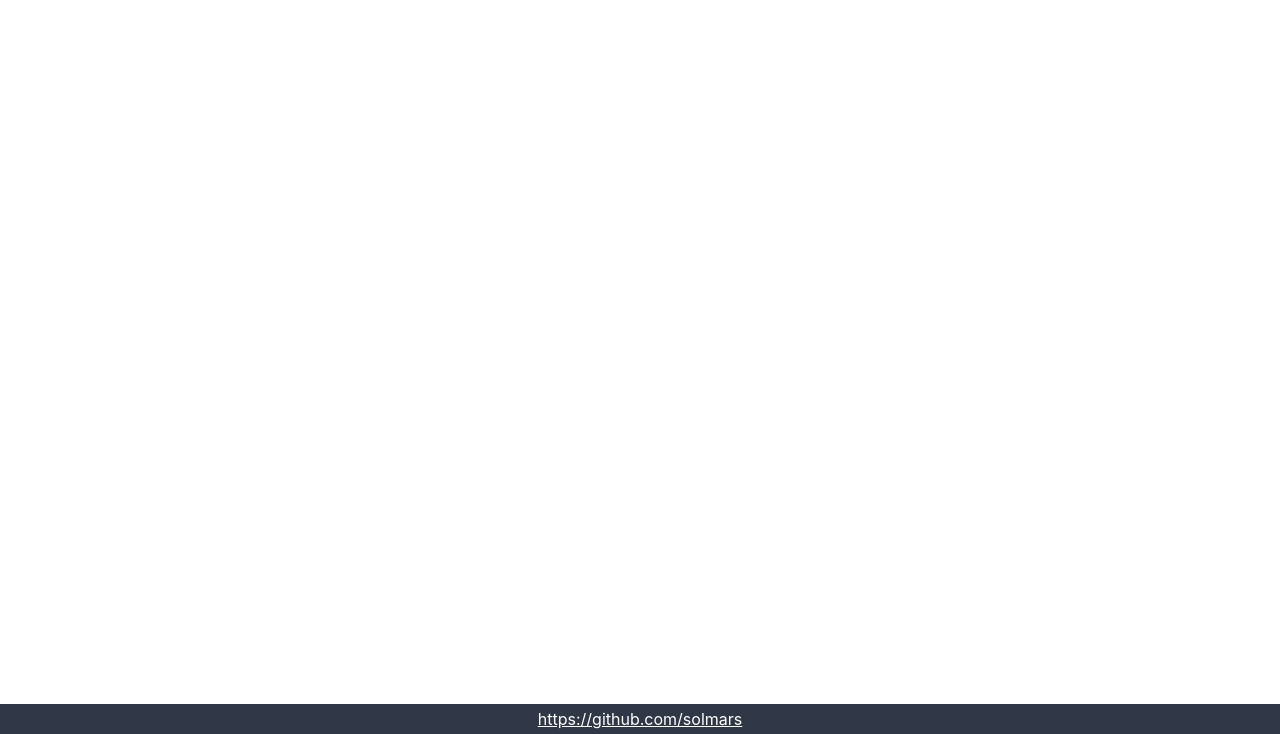
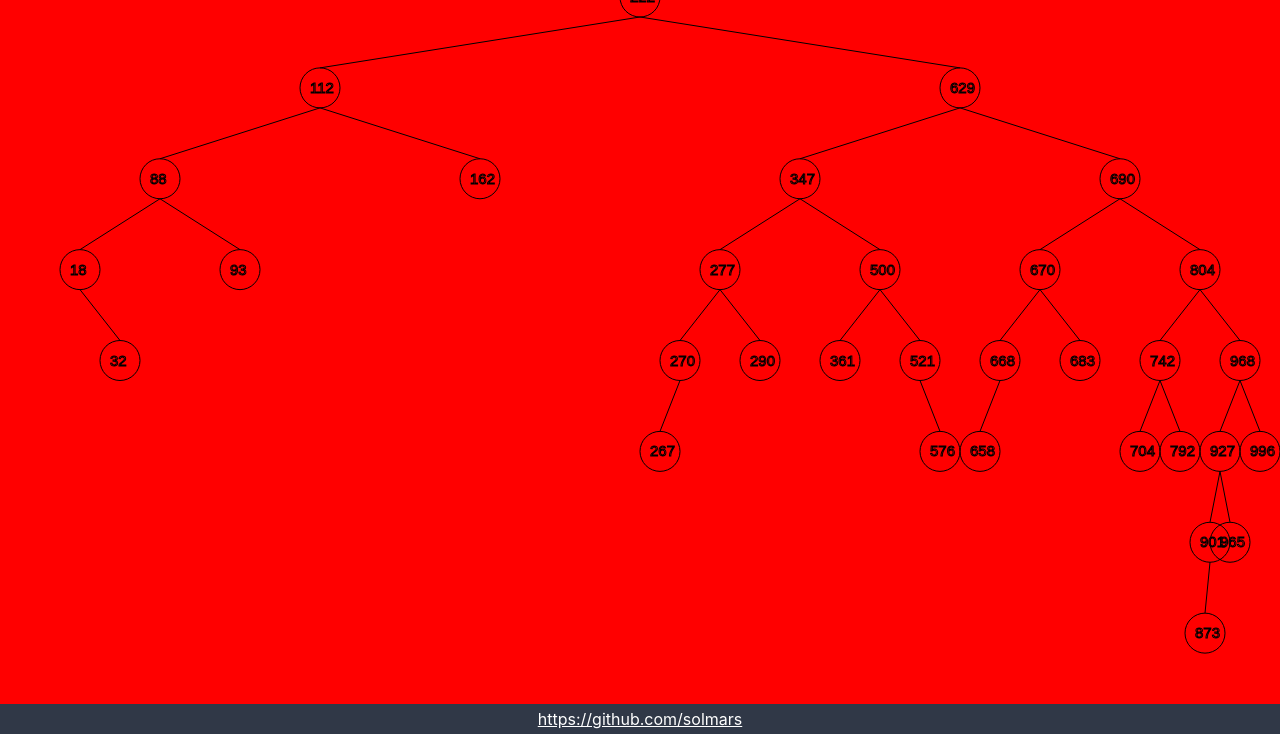
Before and after one commit to solmars/binary-tree-visualizer, a React app: page / in a window 1280 px wide. Shown: the part 66-800 px from the top of the page. Built offline with nearby package versions, Linux system fonts and the light colour scheme.

Commit message:
Added flexing of content, and drawable tree in canvas
Drawable tree in canvas, still missing scale factor, so that nodes don't overlap, probably fix this by adding zooming and dragging

```diff
--- /dev/null
+++ b/src/algorithms/Draw.js
@@ -0,0 +1,4 @@
+import Canvas from '../components/Canvas'
+
+
+export default App;
--- a/src/components/App.js
+++ b/src/components/App.js
@@ -1,31 +1,19 @@
 import Header from './Header';
 import Content from './Content';
+
 import Footer from './Footer';
-import BinaryTree from '../models/BinaryTree';
-import AvlTree from '../models/AvlTree';
 
 function App() {
-  createBinaryTree();
+
+
+
   return (
     <div className="App">
-      <Header />
+     <Header />
       <Content />
-      <Footer />
+     <Footer/>
     </div>
   );
 }
-function createBinaryTree() {
-  const bst = new BinaryTree();
-  bst.insert(5);
-  const avl = new AvlTree();
 
-  for(let i=0;i<100;i++) {
-    let random = parseInt(Math.random() * 1000);
-    avl.insert(random);
-  }
-
-  console.log(avl);
-  console.log(avl.height());
-  console.log(avl.find(2));
-}
 export default App;
--- /dev/null
+++ b/src/components/Canvas.js
@@ -0,0 +1,33 @@
+import React, { useRef, useEffect } from 'react'
+
+const Canvas = props => {
+
+  const { draw, ...rest } = props
+  const canvasRef = useRef(null)
+
+  useEffect(() => {
+
+    const canvas = canvasRef.current
+    const context = canvas.getContext('2d')
+
+    const render = () => {
+      var parent = canvas.parentNode,
+      styles = getComputedStyle(parent),
+      w = parseInt(styles.getPropertyValue("width")),
+      h = parseInt(styles.getPropertyValue("height"));
+
+      canvas.width = w;
+      canvas.height = h;
+
+      draw(context)
+      //animationFrameId = window.requestAnimationFrame(render)
+    }
+    render()
+
+
+  }, [draw])
+
+  return <canvas ref={canvasRef} {...rest} />
+}
+
+export default Canvas
--- a/src/components/Content.js
+++ b/src/components/Content.js
@@ -1,10 +1,24 @@
+import Canvas from './Canvas.js';
+import DrawableAvlTree from '../models/DrawableAvlTree';
 
-function Content() {
-    return (
-        <main>
-            <p>Hello</p>
-        </main>
-    )
+export default function Content() {
+    const bst = createBinaryTree();
+    const draw = (ctx) => {
+
+        bst.draw(ctx);
+      }
+
+    return (<main>
+        <Canvas draw= {draw}/>
+    </main>);
 }
+function createBinaryTree() {
 
-export default Content;
+    const avl = new DrawableAvlTree();
+
+    for(let i=0;i<32;i++) {
+      let random = parseInt(Math.random() * 1000);
+      avl.insert(random);
+    }
+    return avl;
+}
--- a/src/index.css
+++ b/src/index.css
@@ -4,6 +4,7 @@
 }
 
 body {
+
   min-height: 100vh;
   font-family: -apple-system, BlinkMacSystemFont, 'Segoe UI', 'Roboto', 'Oxygen',
     'Ubuntu', 'Cantarell', 'Fira Sans', 'Droid Sans', 'Helvetica Neue',
@@ -11,28 +12,39 @@ body {
   -webkit-font-smoothing: antialiased;
   -moz-osx-font-smoothing: grayscale;
 }
+.App {
+  display: flex;
+  flex-direction: column;
+  height:100vh;
+}
 .App-Header {
   padding-bottom:2px;
-  width:100%;
   background-color: #303847;
+  font-size: calc(9px + 1vmin);
+  color: white;
   display: flex;
-  flex-direction: column;
+
   align-items: center;
   justify-content: center;
-  font-size: calc(9px + 1vmin);
-  color: white;
 
 }
+main {
+  overflow:hidden;
+  display:flex;
+  flex-grow:1;
+  }
+  canvas {
+    background-color:red;
+  }
+
 footer {
   padding-top: 5px;
   padding-bottom:5px;
   background-color: #303847;
   color: white;
-  display: grid;
-  width:100%;
-  place-content: center;
-  position: absolute;
-  bottom:0;
+  display: flex;
+  align-items: center;
+  justify-content: center;
 }
 a {
   color: white;
--- a/src/models/AvlTree.js
+++ b/src/models/AvlTree.js
@@ -1,8 +1,8 @@
 import Node from './Node.js';
-import BinaryTree from './BinaryTree.js';
+import BinarySearchTree from './BinarySearchTree.js';
 
 
-export default class AVLTree extends BinaryTree {
+export default class AVLTree extends BinarySearchTree {
     balanceFactor(node) {
 
         let lHeight = 0;
--- /dev/null
+++ b/src/models/DrawableAvlTree.js
@@ -0,0 +1,87 @@
+//import Node from './Node.js';
+import AvlTree from './AvlTree.js';
+
+
+export default class DrawableAvlTree extends AvlTree {
+
+    constructor(nodeRadius = 20) {
+        super();
+        this.heightIncrease = 0;
+        this.nodeRadius = nodeRadius;
+        this.canvasWidth = 0;
+        this.canvasHeight = 0;
+    }
+
+    draw(ctx) {
+        if (this.root === null) {
+            return;
+        }
+        ctx.clearRect(0, 0, ctx.canvas.width, ctx.canvas.height);
+        const treeHeight = this.height() + 1;
+        this.heightIncrease = ctx.canvas.height / (treeHeight - 1);
+
+        // ctx.canvas.width = this.nodeRadius * 2 * Math.pow(2, treeHeight);
+        // ctx.canvas.height = "" + this.heightIncrease * treeHeight;
+        // this.canvasWidth = ctx.canvas.width;
+        // this.canvasHeight = ctx.canvas.height;
+
+
+        // this.canvasWidth = ctx.canvas.width;
+        // this.canvasHeight = ctx.canvas.height;
+        // ctx.canvas.width = this.nodeRadius * 2 * Math.pow(2, treeHeight);
+        // ctx.canvas.height = "" + this.heightIncrease * treeHeight;
+
+        ctx.canvas.style.width = "" + this.nodeRadius * 2 * Math.pow(2, treeHeight);
+        ctx.canvas.style.height = "" + this.heightIncrease * treeHeight;
+        this.canvasWidth = ctx.canvas.width;
+        this.canvasHeight = ctx.canvas.height;
+
+
+
+        // this.canvasWidth = ctx.canvas.width;
+        // this.canvasHeight = ctx.canvas.height;
+        // ctx.canvas.style.width = "" + this.nodeRadius * 2 * Math.pow(2, treeHeight);
+        // ctx.canvas.style.height = "" + this.heightIncrease * treeHeight;
+
+
+
+
+        this.drawTree(this.root, ctx, this.canvasWidth / 2, this.canvasHeight - this.canvasHeight + 20, 0);
+    }
+    getPosition(level, x, y, isLeft = false) {
+        return {
+            x: isLeft ? x - ((this.canvasWidth / 2 / Math.pow(2, level))) : x + ((this.canvasWidth / 2 / Math.pow(2, level))),
+            y: y + this.heightIncrease
+        }
+    }
+
+    drawTree(node, ctx, x, y, level) {
+        ctx.font = '15px Arial';
+        ctx.beginPath();
+        ctx.arc(x, y, this.nodeRadius, 0, 2 * Math.PI);
+        ctx.stroke();
+        ctx.closePath();
+        ctx.strokeText(node.element, x - 10, y + 5);
+        level++;
+        if (node.left !== null) {
+            let newPos = this.getPosition(level, x, y, true);
+            let newX = newPos.x;
+            let newY = newPos.y;
+            this.strokeLine(ctx, x, y, newX, newY);
+            this.drawTree(node.left, ctx, newX, newY, level);
+        }
+        if (node.right !== null) {
+            let newPos = this.getPosition(level, x, y);
+            let newX = newPos.x;
+            let newY = newPos.y;
+            this.strokeLine(ctx, x, y, newX, newY);
+            this.drawTree(node.right, ctx, newX, newY, level);
+        }
+    }
+    strokeLine(ctx, initialX, initialY, finalX, finalY) {
+        ctx.beginPath();
+        ctx.moveTo(initialX, initialY + this.nodeRadius);
+        ctx.lineTo(finalX, finalY - this.nodeRadius)
+        ctx.stroke();
+    }
+}
--- a/src/models/Node.js
+++ b/src/models/Node.js
@@ -3,5 +3,6 @@ export default class Node {
         this.element = element;
         this.left = null;
         this.right =null;
+        this.position = { x: 0 , y: 0};
     }
 }
```
Also changed, not shown: src/models/BinarySearchTree.js (renamed from src/models/BinaryTree.js, +12 -12 lines).
